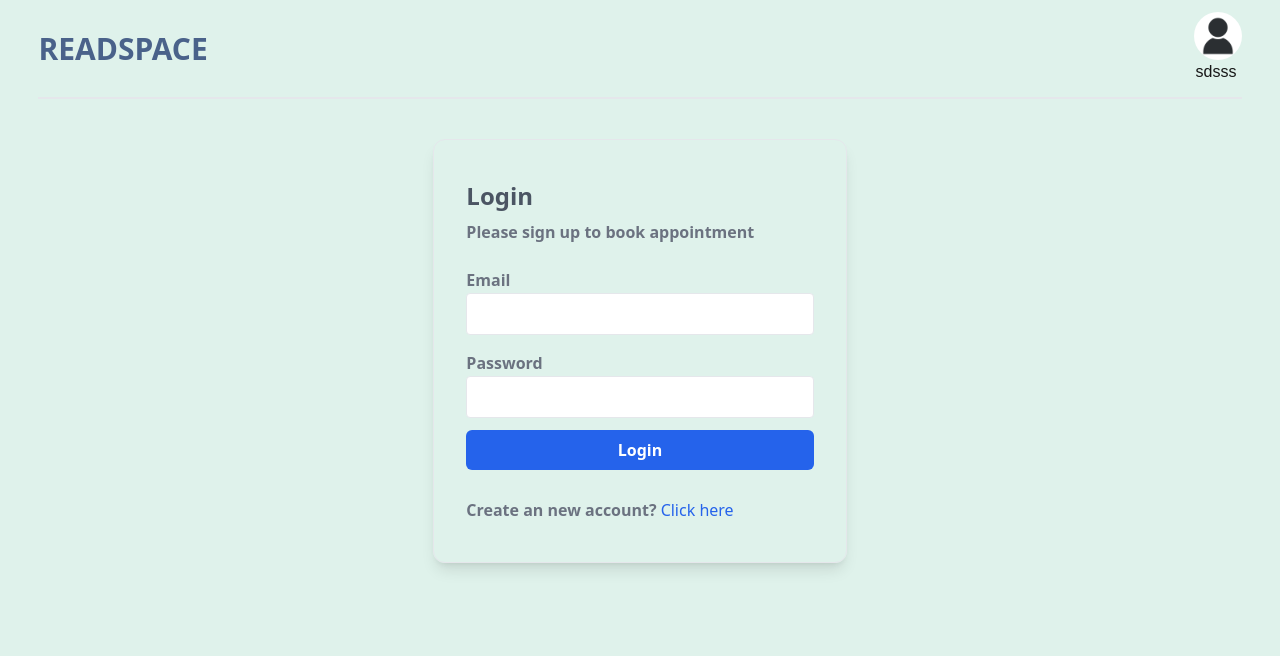
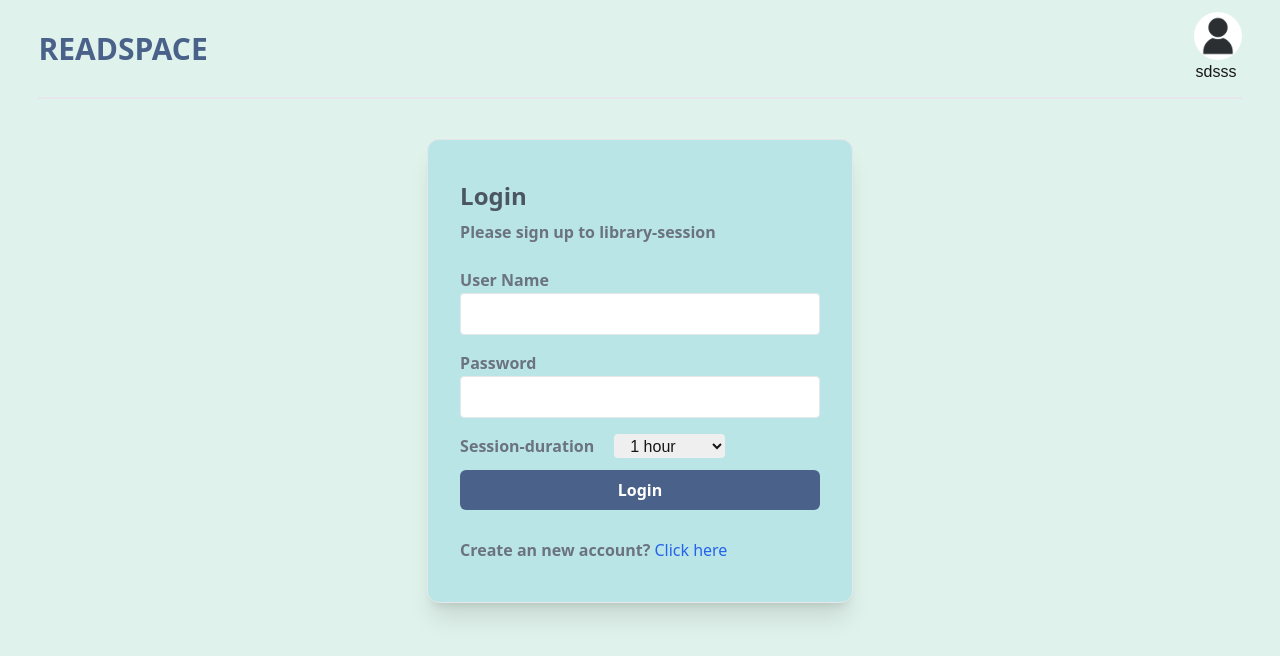
Before and after one commit to Sudhanshu-code-cyber/library-session-management-1, a Next.js app: page /login in a window 1280 px wide. Shown: the top 656 px of the page. Built offline with nearby package versions, Linux system fonts and the light colour scheme.

Commit message:
modified:   app/(front)/addingSession/page.js 	modified:   app/(front)/login/page.js

```diff
--- a/app/(front)/addingSession/page.js
+++ b/app/(front)/addingSession/page.js
@@ -73,7 +73,7 @@ const page = () => {
         </form>
         <div className='flex pt-2 gap-1'>
             <p className='font-sans font-semibold text-gray-500 '>Already have an account?</p>
-            <Link  href="/account" className='text-blue-600 font-sans'> Login here</Link>
+            <Link  href="/login" className='text-blue-600 font-sans'> Login here</Link>
         </div>
     </div>
   )
--- a/app/(front)/login/page.js
+++ b/app/(front)/login/page.js
@@ -5,24 +5,35 @@ const page = () => {
   return (
     <div>
        <div className='flex items-center justify-center pt-10'>
-     <div className='flex  px-8 py-10 border gap-2 flex-col rounded-xl shadow-lg '>
+     <div className='flex  px-8 py-10 border gap-2 flex-col rounded-xl bg-[#B9E5E6] shadow-xl '>
          <h1 className=' font-sans text-2xl font-bold text-gray-600'>Login</h1>
-         <p className='font-sans font-semibold text-gray-500'>Please sign up to book appointment</p>
+         <p className='font-sans font-semibold text-gray-500'>Please sign up to library-session</p>
         <form action="" className=''>
 
            <div className='mt-4 '>
-           <label htmlFor="name" className='font-sans font-semibold text-gray-500' >Email</label>
+           <label htmlFor="name" className='font-sans font-semibold text-gray-500' >User Name</label>
            <input type="text" className='px-3 py-2 w-full border  rounded font-sans font-semibold text-gray-700 ' required />
            </div>
            <div className='mt-4 '>
            <label htmlFor="name" className='font-sans font-semibold text-gray-500' >Password</label>
            <input type="password" className='px-3 py-2 w-full border rounded font-sans font-semibold text-gray-700   ' required />
            </div>
-           <button type='submit' className="bg-blue-600 text-white font-semibold font-sans w-full py-2 my-3 rounded-md text-base">Login</button>
+           <div className='mt-4 flex gap-5 '>
+           <label htmlFor="name" className='font-sans font-semibold text-gray-500' >Session-duration</label>
+           <select className='px-3 rounded'>
+            <option> 1 hour</option>
+            <option> 2 hours</option>
+            <option> 2.5 hours</option>
+            <option> 3 hours</option>
+            <option> 4 hours</option>
+            <option> 5 hours</option>
+           </select>
+           </div>
+           <button type='submit' className="bg-[#4A628A] text-white font-semibold font-sans w-full py-2 my-3 rounded-md text-base">Login</button>
         </form>
         <div className='flex pt-2 gap-1'>
             <p className='font-sans font-semibold text-gray-500 '>Create an new account? </p>
-            <Link  href="/account" className='text-blue-600 font-sans'> Click here</Link>
+            <Link  href="/addingSession" className='text-blue-600 font-sans'> Click here</Link>
         </div>
     </div>
    </div>
```
